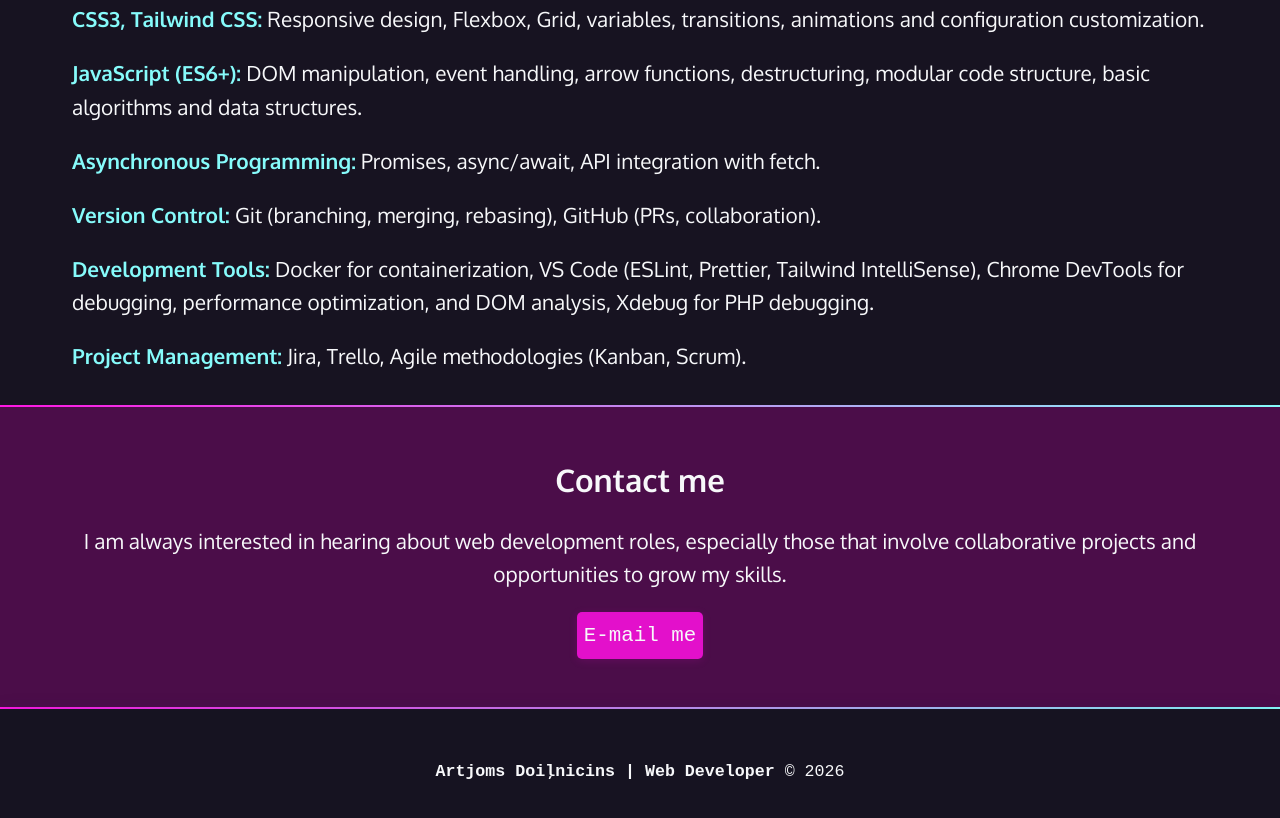
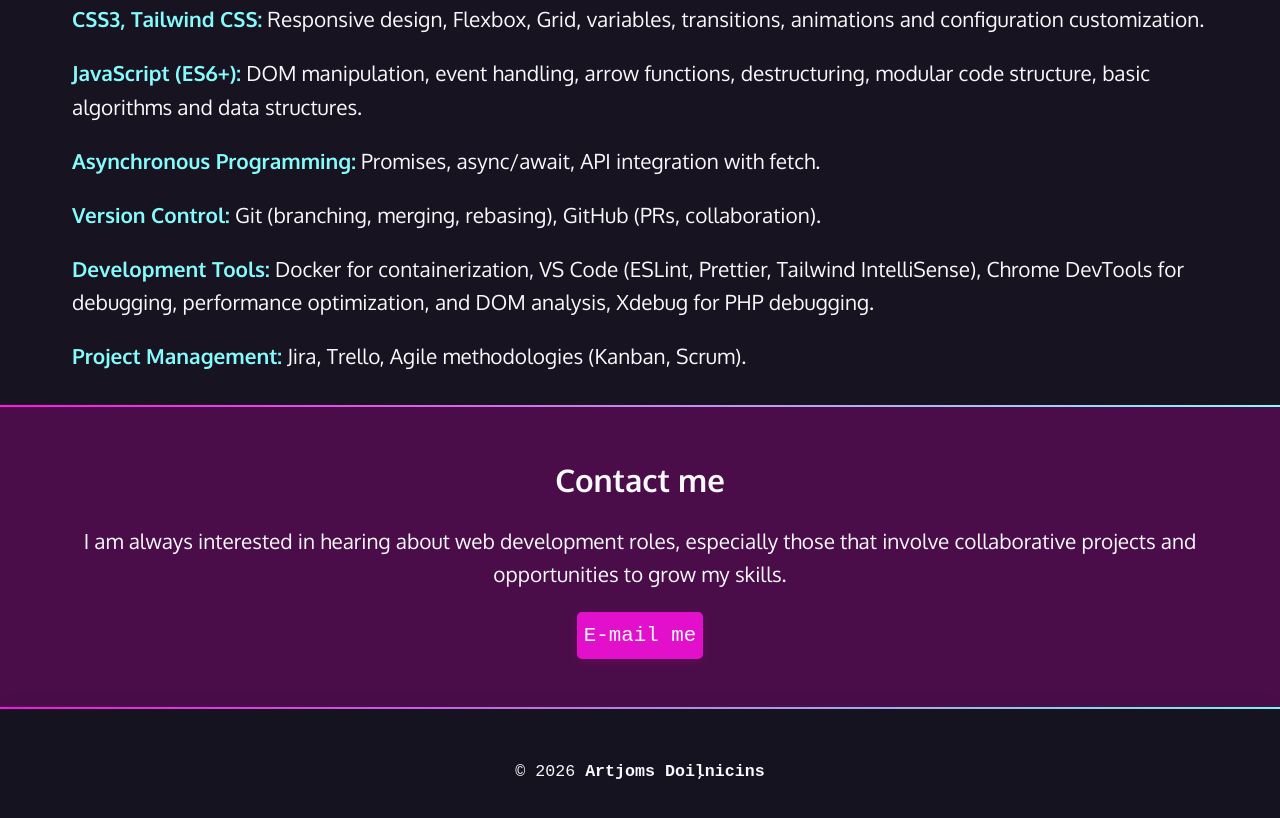
Before and after one commit to Artjoms-Doilnicins/artjoms-doilnicins.github.io, a plain HTML site: page index.html in a window 1280 px wide. Shown: the part 5572-6390 px from the top of the page. Drawn offline with Linux system fonts and the light colour scheme.

Commit message:
Update copyright

```diff
--- a/index.html
+++ b/index.html
@@ -152,8 +152,8 @@
         <div class="gradient-line"></div>
 
         <footer class="footer">
-            <h4>Artjoms Doiļnicins | Web Developer</h4>&nbsp;
-            <span id="copyright"></span>
+            <span id="copyright"></span>&nbsp;
+            <h4>Artjoms Doiļnicins</h4>
         </footer>
 
         <script src="script.js"></script>
```
